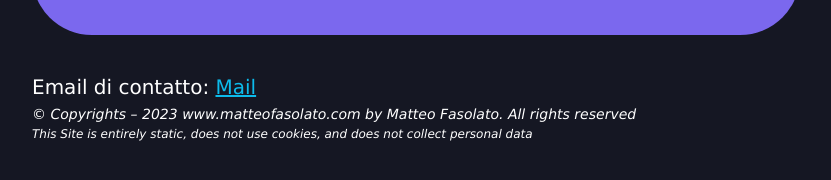
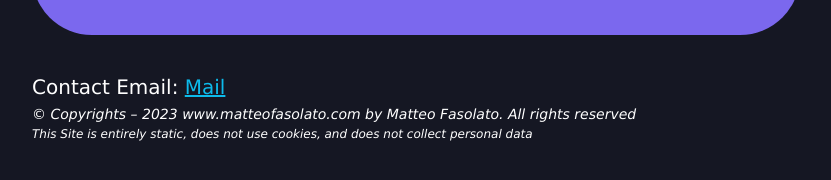
Before and after one commit to matteofasolato1998/miosito, a plain HTML site: page Progetti.html in a window 1280 px wide. Shown: the part 9139-9319 px from the top of the page, without its empty margins (224-1055 px from the left). Drawn offline with Linux system fonts and the light colour scheme.

Commit message:
Update Progetti.html

```diff
--- a/Progetti.html
+++ b/Progetti.html
@@ -189,7 +189,7 @@
         </div>
     </div>
     <footer>
-        <p>Email di contatto: <a href="mailto:matteofasolato1998@gmail.com" style="color:	#0dbbeb;">Mail</a></p>
+        <p>Contact Email: <a href="mailto:matteofasolato1998@gmail.com" style="color:	#0dbbeb;">Mail</a></p>
         <cite>&copy Copyrights – 2023 www.matteofasolato.com by Matteo Fasolato. All rights reserved</cite>
         <cite style="font-size: 12px;"><br>This Site is entirely static, does not use cookies, and does not collect personal data</cite>
     </footer>
```
